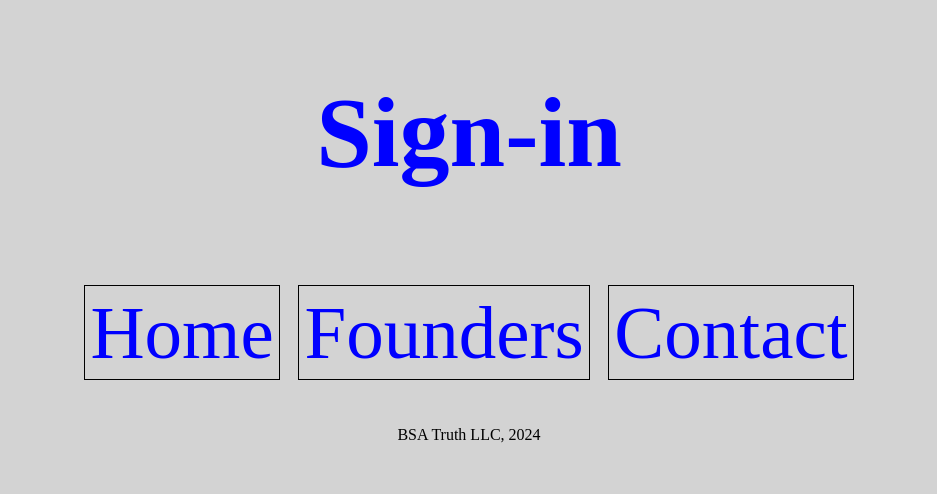
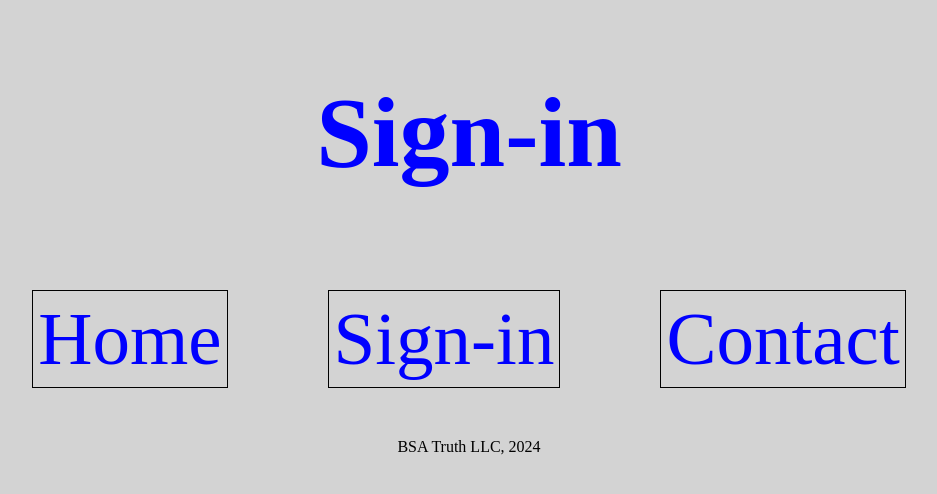
Before and after one commit to sacohen-uchicago/bsa-truth_website, a Rails app: page /sign_in in a window 1280 px wide. Shown: the top 494 px of the page, without its empty margins (171-1108 px from the left). Run offline with Rails 7, Linux system fonts and the light colour scheme.

Commit message:
CSS" Messing around with CSS.  Haven't gotten it to be the same yet.  Still playing with ChatGPT+.

```diff
--- a/app/assets/stylesheets/custom_2.css
+++ b/app/assets/stylesheets/custom_2.css
@@ -11,23 +11,20 @@ h1 {
 }
 
 .container {
-  color: Blue;
   font-size: 75px;
-  text-align: center;
-  margin: 50px;
-}
-
-footer {
-  text-align: center;
+  display: flex; /* Apply flex layout */
+  justify-content: center; /* Center the flex items */
+  gap: 50px; /* Create a gap between items */
+  flex-wrap: wrap; /* Allow items to wrap to a new line if necessary */
+  margin: 50px auto; /* Center the container */
 }
 
 .nav-link {
-  padding-left: 50px;
-  padding-right: 50px;
+  border: 1px solid black;
+  padding: 5px 20px; /* Apply padding to both sides */
   text-decoration: none;
   color: blue;
-  border: 1px solid black;
-  padding: 5px;
+  white-space: nowrap; /* Prevent the text from wrapping */
 }
 
 p {
--- /dev/null
+++ b/app/assets/stylesheets/custom_3.css
@@ -0,0 +1,35 @@
+body {
+  margin: 75px;
+  background-color: #D3D3D3;
+}
+
+h1, .container, a {
+  color: blue;
+  text-align: center;
+}
+
+h1 {
+  font-size: 100px;
+}
+
+.container {
+  font-size: 75px;
+  text-align: center;
+  margin: 50px auto; /* Center the container */
+  display: flex; /* Use flexbox to layout links */
+  justify-content: center; /* Center flex items horizontally */
+  gap: 50px; /* Add space between flex items */
+}
+
+.nav-link {
+  border: 1px solid black;
+  padding: 5px;
+  text-decoration: none;
+  color: blue;
+  white-space: nowrap; /* Prevent text from wrapping */
+}
+
+footer {
+  text-align: center;
+  margin-top: 50px; /* Add space above the footer */
+}
--- a/app/views/page_template/sign_in.html.erb
+++ b/app/views/page_template/sign_in.html.erb
@@ -2,66 +2,31 @@
 <html>
 
 <head>
-<title>Bellator | Sapien | Agricola </title>
-
-<meta charset="utf-8">
-
-<style>
-h1 {
-color: Blue;
-font-size: 100px;
-text-align: center
-}
-h2 {
-text-align: center;
-font-size: 50px;
-margin-bottom: 7%;
-}
-.bsa-logo{
-  width: 300px;
-  height: auto;
-  display: block;
-  margin: 0 auto;
-  text-align: center;
-}
-.container {
-  color: Blue;
-  font-size: 75px;
-  text-align: center;
-  margin: 50px;
-  text-align: center;
-}
-a {
-  text-align: middle;
-  padding-left: 50px;
-  padding-right: 50px;
-  text-decoration: none;
-  color: blue;
-}
-footer {
-  text-align: center;
-}
-body {
-  margin: 75px;
-  background-color: #D3D3D3;
-}
-</style>
+  <title>Bellator | Sapien | Agricola</title>
+  <meta charset="utf-8">
+  <%= csrf_meta_tags %>
+  <%= csp_meta_tag %>
+  <%= stylesheet_link_tag 'custom_3', media: 'all', 'data-turbolinks-track': 'reload' %>
 </head>
 
 <body>
-<h1>Sign-in</h1>
 
-<p>
+  <header>
+    <h1>Sign-in</h1>
+  </header>
 
-</p>
+  <main>
+    <!-- Your main content will go here -->
+    <!-- For example, a sign-in form or other content related to the sign-in page -->
+  </main>
+
+  <nav class="container">
+    <%= link_to 'Home', home_path, class: 'nav-link' %>
+   <%= link_to 'Sign-in', '/sign_in', class: 'nav-link' %>
+    <%= link_to 'Contact', contact_path, class: 'nav-link' %>
+  </nav>
+
+  <footer>BSA Truth LLC, 2024</footer>
 
 </body>
-
-<div class="container">
-<a href="/home" style="border: 1px solid black; padding: 5px">Home</a>
-<a href="/founders" style="border: 1px solid black; padding: 5px">Founders</a>
-<a href="/contact" style="border: 1px solid black; padding: 5px">Contact</a>
-</div>
-
-<footer>BSA Truth LLC, 2024</footer>
 </html>
```
Also changed, not shown: other parts of app/assets/stylesheets/custom_2.css (+5 -0 lines).
